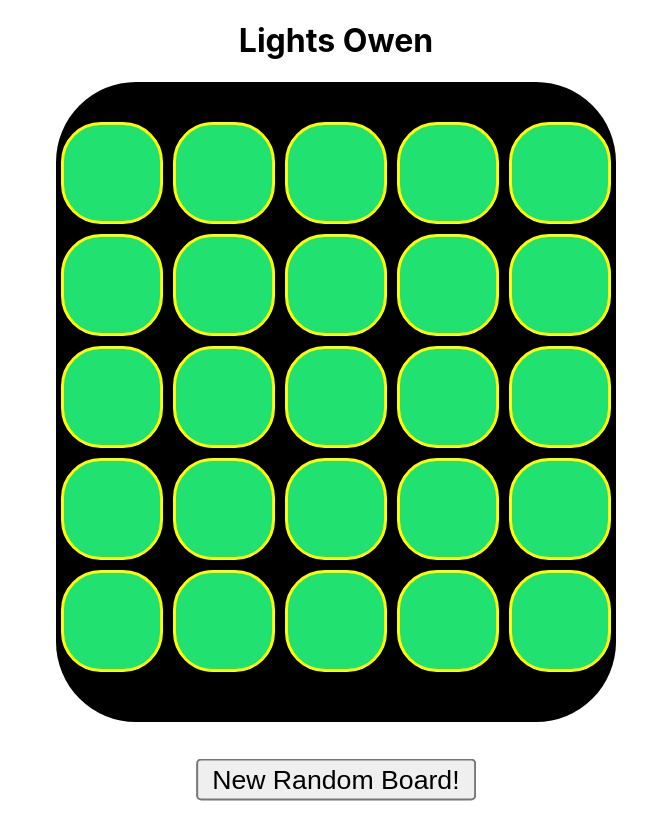
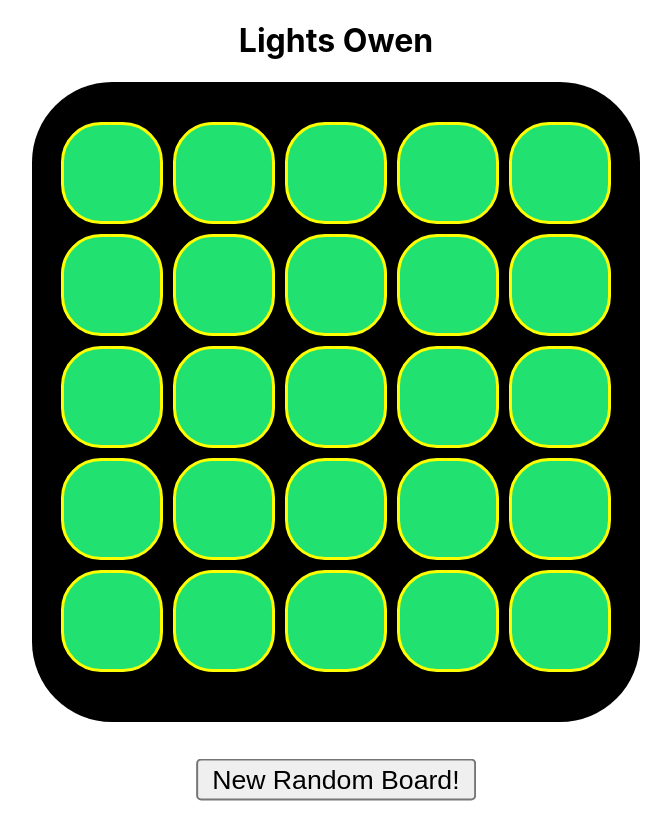
Before and after one commit to OwenPortfolio/lights-out, a React (Create React App) app: page / in a window 1280 px wide. Shown: the whole page, without its empty margins (304-975 px from the left). Built offline with nearby package versions, Linux system fonts and the light colour scheme.

Commit message:
fix logic in win checker

```diff
--- a/src/components/Box.jsx
+++ b/src/components/Box.jsx
@@ -50,7 +50,6 @@ const Box = () => {
 
         if(column !== 5){
             let rightNeighbourId = row + (column+1)
-            console.log(rightNeighbourId)
             let rightNeighbour = document.getElementById(rightNeighbourId).firstChild;
             if(event.clientX !== 0){
                 rightNeighbour.click();
--- a/src/components/WinChecker.jsx
+++ b/src/components/WinChecker.jsx
@@ -1,10 +1,10 @@
 const WinChecker = () => {
 
-    let grid = ['A1', 'A2', 'A3', 'A4',
-    'B1', 'B2', 'B3', 'B4',
-    'C1', 'C2', 'C3', 'C4',
-    'D1', 'D2', 'D3', 'D4',
-    'E1', 'E2', 'E3', 'E4']
+    let grid = ['A1', 'A2', 'A3', 'A4', 'A5',
+                'B1', 'B2', 'B3', 'B4', 'B5',
+                'C1', 'C2', 'C3', 'C4', 'C5',
+                'D1', 'D2', 'D3', 'D4', 'D5',
+                'E1', 'E2', 'E3', 'E4', 'E5']
 
     const checkWins = () => {
         let lights = 0;
@@ -13,6 +13,7 @@ const WinChecker = () => {
             let tile = document.getElementById(grid[i]).firstChild
             if(tile.style[0] !== 'background-color'){
                 lights++;
+                console.log(lights)
             }
             if(lights === 25){
                 document.getElementById('NewGameButton').click();
--- a/src/index.css
+++ b/src/index.css
@@ -25,9 +25,8 @@ code {
 }
 
 .grid-container {
-  margin-left: 13em;
-  margin-right: 13em;
-  max-width: 50em;
+
+  min-width: 38em;
   place-items: center;
   border-radius: 5em;
   height: 40em;
```
